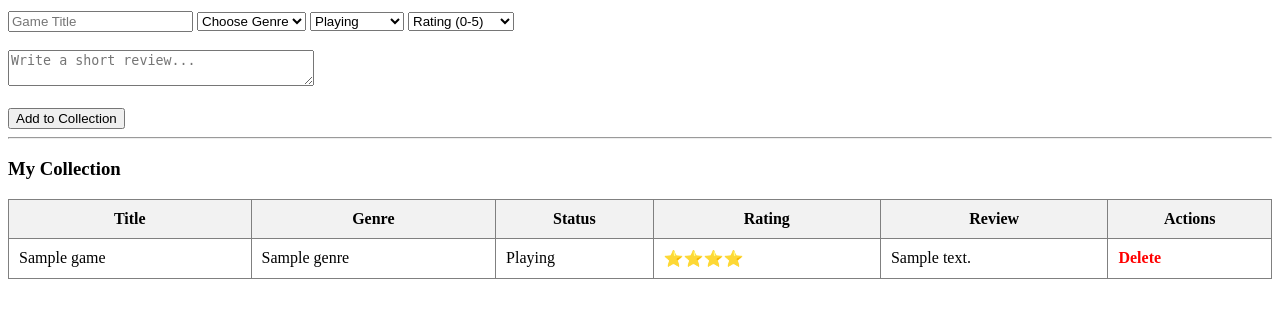
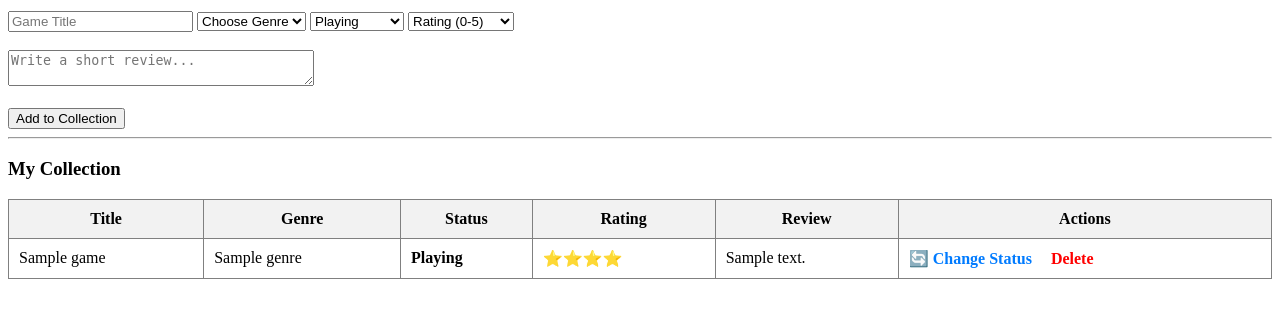
Before and after one commit to eyuphangs29/Game-Collection-Manager, a Flask app: template templates/index.html in a window 1280 px wide. Shown: the part 164-482 px from the top of the page. Run offline with Flask 3, Linux system fonts and the light colour scheme; the template is opened without the code that fills it: most values are stand-ins (such as "Sample title", 1, 10 or a date in 2020).

Commit message:
[US6] Fixed URL routing and completed full CRUD with update status feature

```diff
--- a/app.py
+++ b/app.py
@@ -114,6 +114,23 @@ def delete_game(game_id):
     db.close()
     return redirect(url_for('index'))
 
+@app.route('/update_status/<int:game_id>')
+def update_status(game_id):
+    if 'user_id' not in session:
+        return redirect(url_for('login'))
+
+    db = get_db_connection()
+    game = db.execute('SELECT status FROM games WHERE id = ? AND user_id = ?',
+                      (game_id, session['user_id'])).fetchone()
+    if game:
+        new_status = "Completed" if game['status'] == "Playing" else "Playing"
+        db.execute('UPDATE games SET status = ? WHERE id = ? AND user_id = ?',
+                   (new_status, game_id, session['user_id']))
+        db.commit()
+
+    db.close()
+    return redirect(url_for('index'))
+
 @app.route('/logout')
 def logout():
     """Çıkış yapma."""
--- a/templates/index.html
+++ b/templates/index.html
@@ -7,12 +7,15 @@
 </head>
 <body>
     <h1>Game Collection Manager</h1>
+
     {% if username %}
         <p>Welcome, <strong>{{ username }}</strong>! | <a href="/logout">Logout</a></p>
         <hr>
+
         <h3>Add a New Game</h3>
         <form action="/add_game" method="POST">
             <input type="text" name="title" placeholder="Game Title" required>
+
             <select name="genre">
                 <option value="Choose Genre">Choose Genre</option>
                 <option value="RPG">RPG</option>
@@ -20,11 +23,13 @@
                 <option value="JRPG">JRPG</option>
                 <option value="Sport">Sport</option>
             </select>
+
             <select name="status">
                 <option value="Playing">Playing</option>
                 <option value="Completed">Completed</option>
                 <option value="Plan to play">Plan to Play</option>
             </select>
+
             <select name="rating">
                 <option value="0">Rating (0-5)</option>
                 <option value="1">⭐</option>
@@ -38,6 +43,7 @@
             <br><br>
             <button type="submit">Add to Collection</button>
         </form>
+
         <hr>
 
         <h3>My Collection</h3>
@@ -57,13 +63,22 @@
                 <tr>
                     <td>{{ game.title }}</td>
                     <td>{{ game.genre }}</td>
-                    <td>{{ game.status }}</td>
+                    <td>
+                        <strong>{{ game.status }}</strong>
+                    </td>
                     <td>{{ "⭐" * game.rating if game.rating and game.rating > 0 else "-" }}</td>
                     <td>{{ game.review }}</td>
                     <td>
+                        <a href="/update_status/{{ game.id }}"
+                           style="color: #007bff; text-decoration: none; font-weight: bold; margin-right: 15px;">
+                           🔄 Change Status
+                        </a>
+
                         <a href="/delete_game/{{ game.id }}"
                            onclick="return confirm('Are you sure you want to delete this game?')"
-                           style="color: red; text-decoration: none; font-weight: bold;">Delete</a>
+                           style="color: red; text-decoration: none; font-weight: bold;">
+                           Delete
+                        </a>
                     </td>
                 </tr>
             {% else %}
@@ -73,8 +88,10 @@
             {% endfor %}
             </tbody>
         </table>
+
     {% else %}
-        <p>Please <a href="/login">Login</a> or <a href="/register">Sign Up</a>.</p>
+        <p>Please <a href="/login">Login</a> or <a href="/register">Sign Up</a> to manage your collection.</p>
     {% endif %}
+
 </body>
 </html>
```
